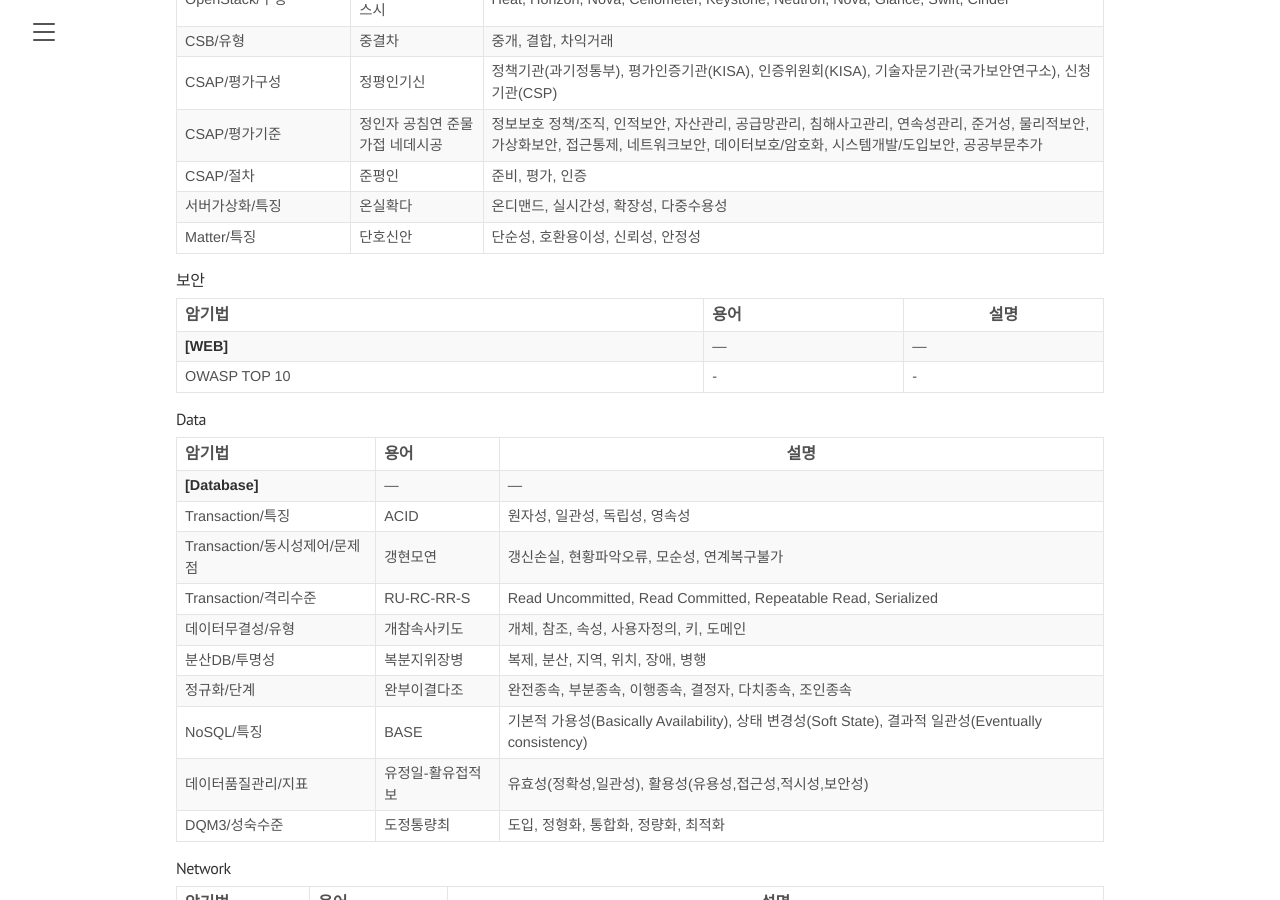
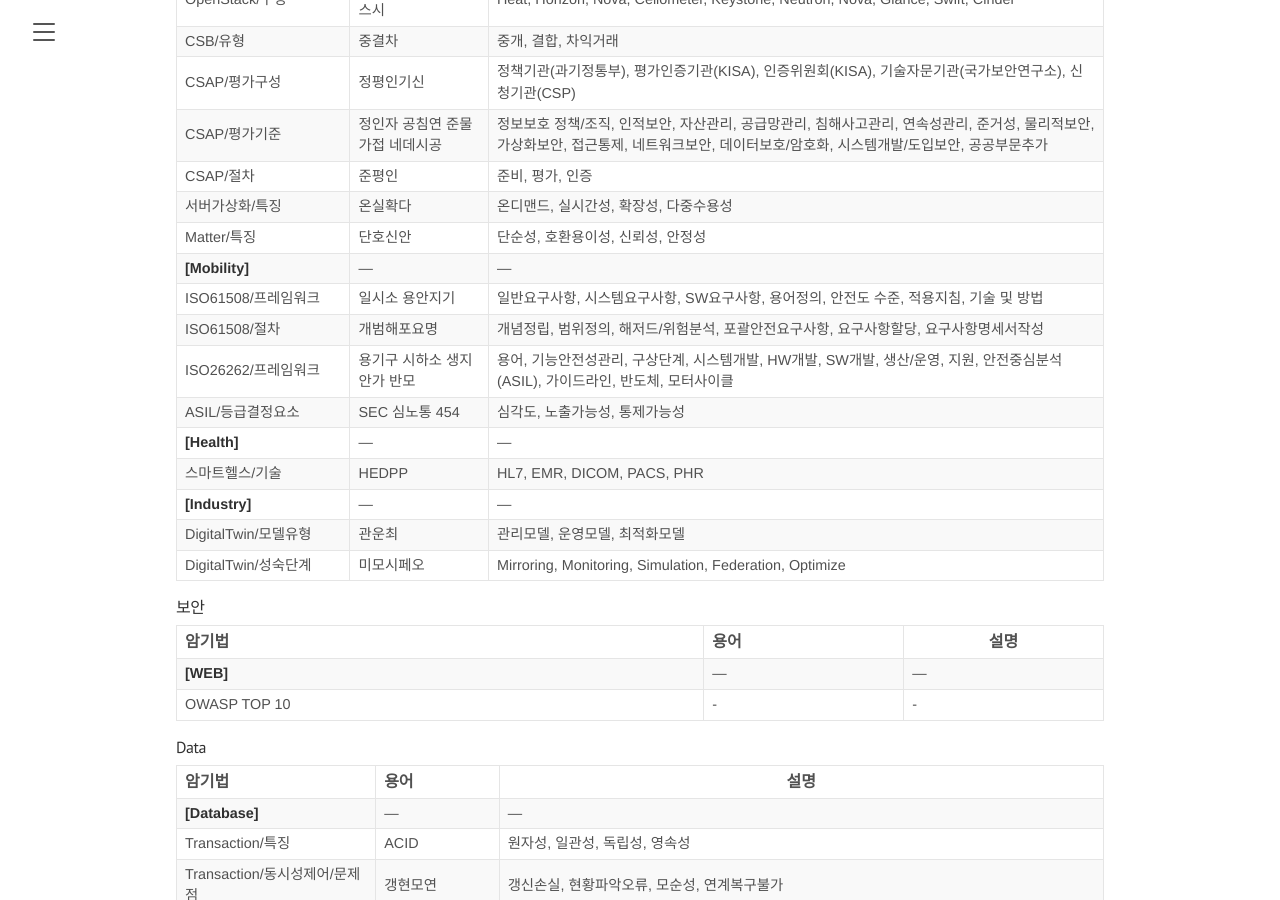
Before and after one commit to croot-git/croot-git.github.io, a Jekyll site: the page built from page-memorization.md, in a window 1280 px wide and 900 px high, scrolled down 4462 px. Built offline with Jekyll 4.4.1, drawn with Linux system fonts in a browser that asks for light colours.

Commit message:
서비스 암기 추가
Signed-off-by: GeunHo Choi <geunho7.choi@partner.samsung.com>

```diff
--- a/page-memorization.md
+++ b/page-memorization.md
@@ -161,6 +161,18 @@ tags: 암기
 | CSAP/절차 | 준평인 | 준비, 평가, 인증 |
 | 서버가상화/특징 | 온실확다 | 온디맨드, 실시간성, 확장성, 다중수용성 |
 | Matter/특징 | 단호신안 | 단순성, 호환용이성, 신뢰성, 안정성 |
+| **[Mobility]** | --- | --- |
+| ISO61508/프레임워크 | 일시소 용안지기 | 일반요구사항, 시스템요구사항, SW요구사항, 용어정의, 안전도 수준, 적용지침, 기술 및 방법 |
+| ISO61508/절차 | 개범해포요명 | 개념정립, 범위정의, 해저드/위험분석, 포괄안전요구사항, 요구사항할당, 요구사항명세서작성 |
+| ISO26262/프레임워크 | 용기구 시하소 생지안가 반모 | 용어, 기능안전성관리, 구상단계, 시스템개발, HW개발, SW개발, 생산/운영, 지원, 안전중심분석(ASIL), 가이드라인, 반도체, 모터사이클 |
+| ASIL/등급결정요소 | SEC 심노통 454 | 심각도, 노출가능성, 통제가능성 |
+| **[Health]** | --- | --- |
+| 스마트헬스/기술 | HEDPP | HL7, EMR, DICOM, PACS, PHR |
+| **[Industry]** | --- | --- |
+| DigitalTwin/모델유형 | 관운최 | 관리모델, 운영모델, 최적화모델 |
+| DigitalTwin/성숙단계 | 미모시페오 | Mirroring, Monitoring, Simulation, Federation, Optimize |
+
+
 
 #### 보안
 
```
